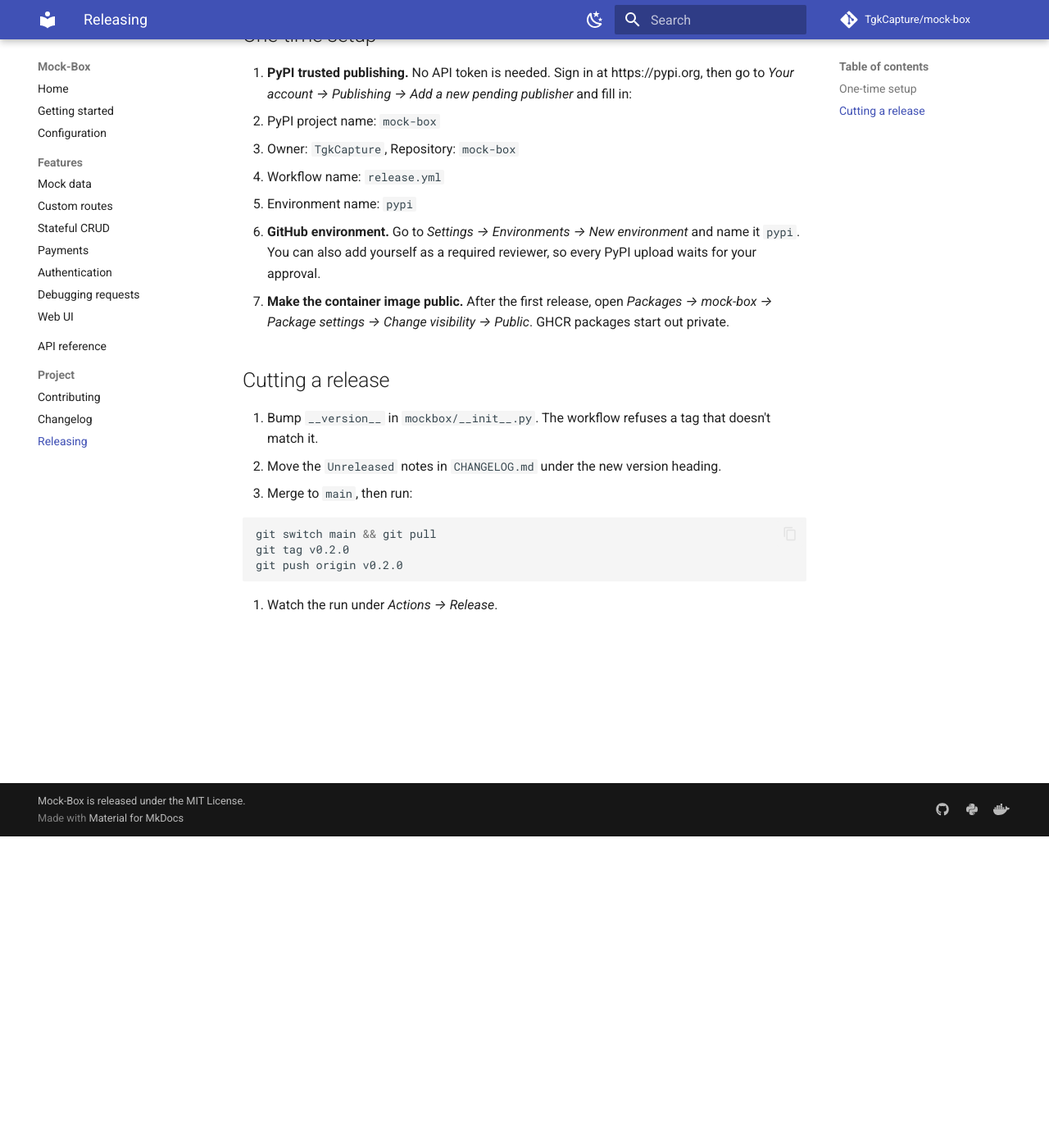
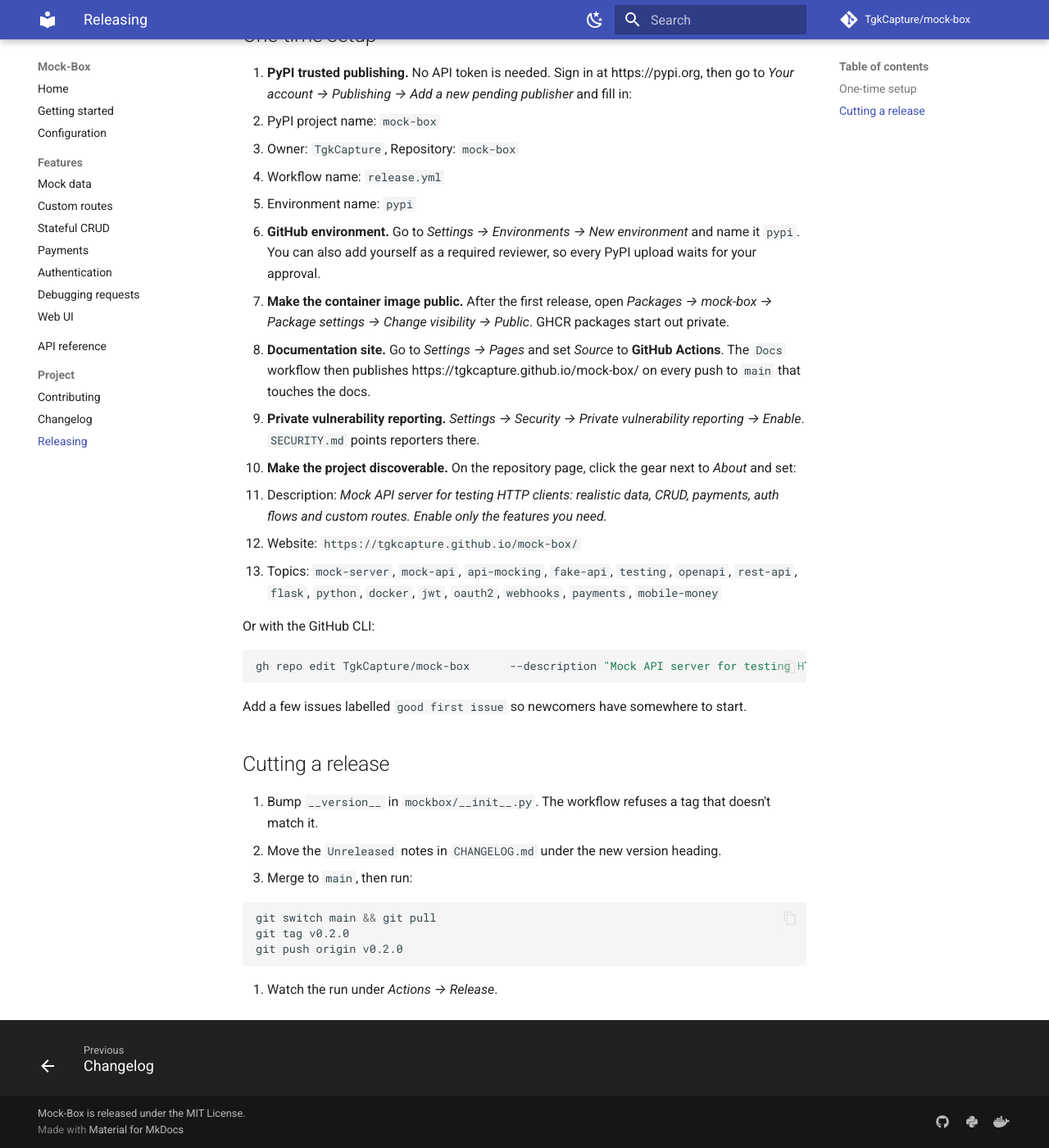
Before and after one commit to TgkCapture/Mock-Box, an MkDocs documentation site: the page built from docs/RELEASING.md, in a window 1280 px wide and 1400 px high, scrolled down 380 px. Shown: the whole window at 82% size. Built offline with MkDocs 1.6.1 and Material for MkDocs 9.7.7, drawn with Linux system fonts in a browser that asks for light colours; comment, search, counter and statistics services are not loaded.

Commit message:
feat: add documentation files for project setup, features, and API reference

````diff
--- a/docs/RELEASING.md
+++ b/docs/RELEASING.md
@@ -1,6 +1,6 @@
 # Releasing
 
-Releases are automated by [`.github/workflows/release.yml`](../.github/workflows/release.yml).
+Releases are automated by [`.github/workflows/release.yml`](https://github.com/TgkCapture/mock-box/blob/main/.github/workflows/release.yml).
 Pushing a `v*` tag runs the tests and then:
 
 - publishes the wheel and sdist to **PyPI** (`pip install mock-box`)
@@ -19,6 +19,25 @@ Pushing a `v*` tag runs the tests and then:
    You can also add yourself as a required reviewer, so every PyPI upload waits for your approval.
 3. **Make the container image public.** After the first release, open *Packages → mock-box →
    Package settings → Change visibility → Public*. GHCR packages start out private.
+4. **Documentation site.** Go to *Settings → Pages* and set *Source* to **GitHub Actions**. The
+   `Docs` workflow then publishes https://tgkcapture.github.io/mock-box/ on every push to `main`
+   that touches the docs.
+5. **Private vulnerability reporting.** *Settings → Security → Private vulnerability reporting →
+   Enable*. `SECURITY.md` points reporters there.
+6. **Make the project discoverable.** On the repository page, click the gear next to *About* and set:
+   - Description: *Mock API server for testing HTTP clients: realistic data, CRUD, payments, auth
+     flows and custom routes. Enable only the features you need.*
+   - Website: `https://tgkcapture.github.io/mock-box/`
+   - Topics: `mock-server`, `mock-api`, `api-mocking`, `fake-api`, `testing`, `openapi`, `rest-api`,
+     `flask`, `python`, `docker`, `jwt`, `oauth2`, `webhooks`, `payments`, `mobile-money`
+
+   Or with the GitHub CLI:
+
+   ```bash
+   gh repo edit TgkCapture/mock-box      --description "Mock API server for testing HTTP clients: realistic data, CRUD, payments, auth flows and custom routes. Enable only the features you need."      --homepage "https://tgkcapture.github.io/mock-box/"      --add-topic mock-server,mock-api,api-mocking,fake-api,testing,openapi,rest-api,flask,python,docker,jwt,oauth2,webhooks,payments,mobile-money      --enable-discussions
+   ```
+
+   Add a few issues labelled `good first issue` so newcomers have somewhere to start.
 
 ## Cutting a release
 
--- /dev/null
+++ b/docs/changelog.md
@@ -0,0 +1 @@
+--8<-- "CHANGELOG.md"
--- /dev/null
+++ b/docs/requirements.txt
@@ -0,0 +1,2 @@
+# Build the documentation site: pip install -r docs/requirements.txt && mkdocs serve
+mkdocs-material==9.8.1
````
Also changed, not shown: docs/api-reference.md (added, +19 -0 lines), docs/configuration.md (added, +3 -0 lines), docs/contributing.md (added, +5 -0 lines), docs/features/auth.md (added, +7 -0 lines), docs/features/custom-routes.md (added, +11 -0 lines), docs/features/debugging.md (added, +3 -0 lines), docs/features/mock-data.md (added, +3 -0 lines), docs/features/payments.md (added, +25 -0 lines), docs/features/store.md (added, +3 -0 lines), docs/features/web-ui.md (added, +3 -0 lines), docs/getting-started.md (added, +3 -0 lines), docs/index.md (added, +84 -0 lines).
